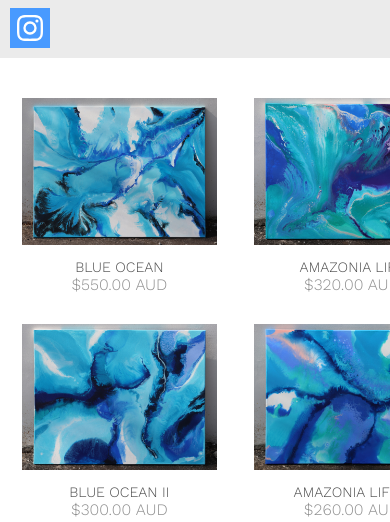
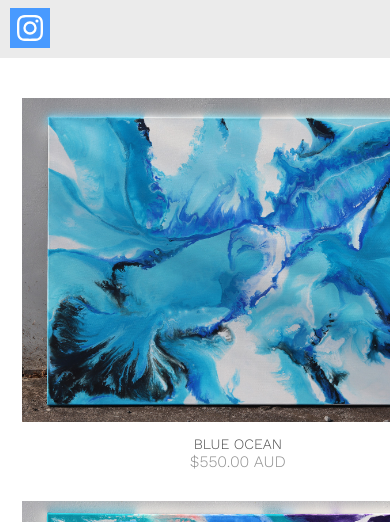
Before and after one commit to reginanovak/rn, a website: page index.html in a window 390 px wide. Shown: the part 324-846 px from the top of the page. Drawn offline with nearby package versions, Linux system fonts and the light colour scheme.

Commit message:
Mobile updates

```diff
--- a/sources/styles.less
+++ b/sources/styles.less
@@ -524,6 +524,9 @@ ul {
   #global-page {
     min-width: 470px;
   }
+  .section-paintings .item {
+    width: 100%;
+  }
   h2 {
     font-size: 2rem;
   }
```
Also changed, not shown: dist/styles.min.css, 1 other file.
